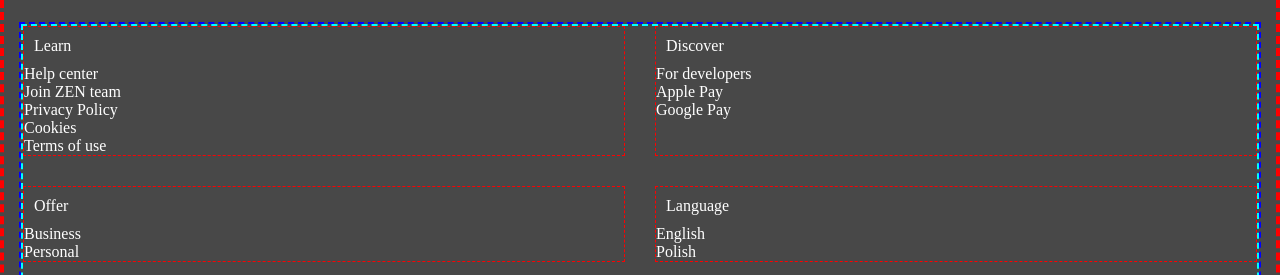
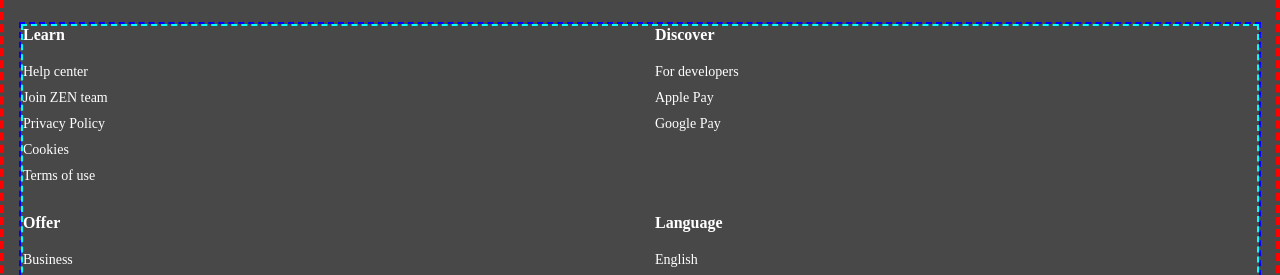
Before and after one commit to Galin7777/ng-free-zen, a plain HTML site: page index.html in a window 1280 px wide. Shown: the part 7314-7589 px from the top of the page. Drawn offline with Linux system fonts and the light colour scheme.

Commit message:
Added style for column css

```diff
--- a/css/column.css
+++ b/css/column.css
@@ -1,18 +1,17 @@
-.column {
-  border: 1px dashed red;
-}
-
 .column img {
-  /* display: block; */
+  display: block;
   width: 40px;
   height: 40px;
 }
 
 .column__title {
-  padding: 10px;
-
+  font-size: 16px;
+  font-weight: 700;
 }
 
-/* . column__list {}*/
-
-/* . column__item {}*/
+.column__list {
+  margin-top: 20px;
+  font-size: 14px;
+  display: grid;
+  gap: 10px;
+}
```
